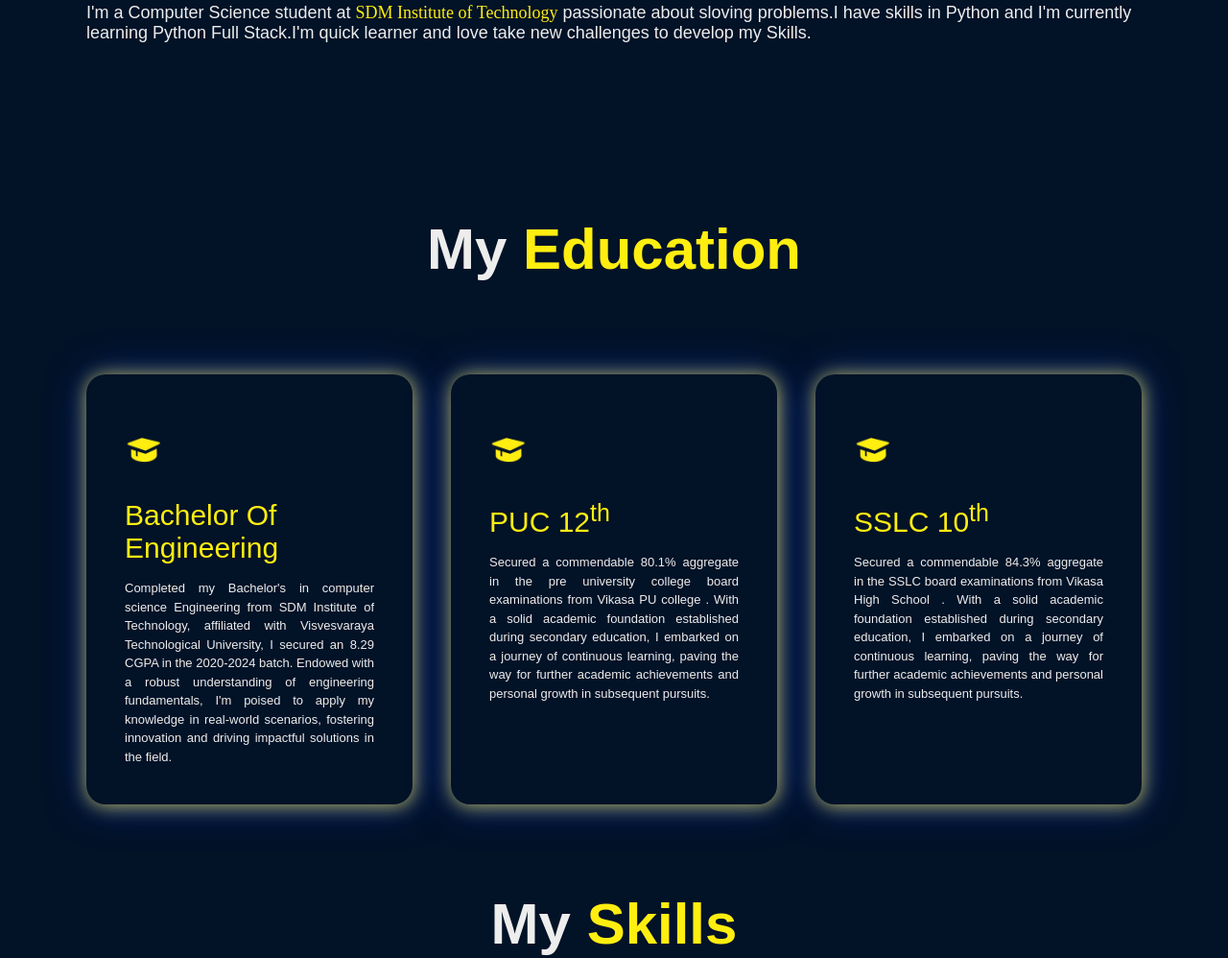
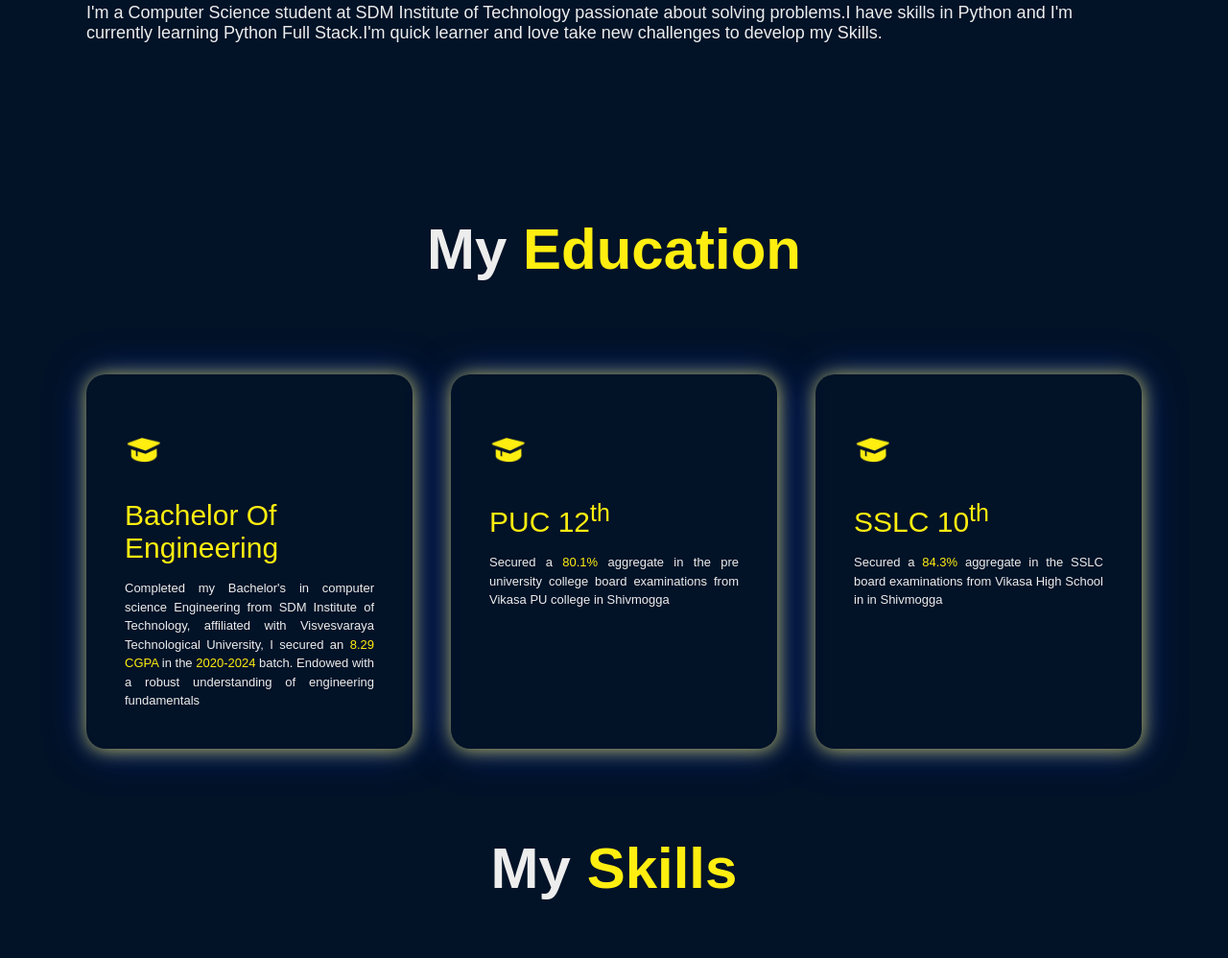
Before and after one commit to Darshancs777/darshancs777.github.io, a plain HTML site: page index.html in a window 1280 px wide. Shown: the part 1052-2050 px from the top of the page at 96% size. Drawn offline with nearby package versions, Linux system fonts and the light colour scheme; a script that the page names is missing.

Commit message:
added more information on index page

```diff
--- a/index.html
+++ b/index.html
@@ -59,7 +59,7 @@
             <div class="container">
                 <h1 class="sub-title">About <span>Me</span></h1>
                 <div class="services-list">
-                    <p style="font-size: large;">I'm a Computer Science student at <span style="color: #ffee10; font-family: 'Times New Roman', Times, serif;font-size: large  ;">SDM Institute of Technology</span> passionate about sloving problems.I have skills in Python and I'm currently learning  Python Full Stack.I'm quick learner and love take new challenges to develop my Skills.</p>
+                    <p style="font-size: large;">I'm a Computer Science student at SDM Institute of Technology passionate about solving problems.I have skills in Python and I'm currently learning  Python Full Stack.I'm quick learner and love take new challenges to develop my Skills.</p>
 
                 </div>
             </div>
@@ -76,28 +76,23 @@
                         <h2 style='color:#ffee10'>Bachelor Of Engineering</h2>
                         <p>Completed my Bachelor's in computer science Engineering from SDM Institute
                             of Technology, affiliated with  Visvesvaraya Technological University, I secured an
-                            8.29 CGPA in the 2020-2024 batch. Endowed with a robust understanding of engineering
-                            fundamentals, I'm poised to apply my knowledge in real-world scenarios, fostering innovation
-                            and driving impactful solutions in the field. </p>
+                           <span style="color: #ffee10;">8.29 CGPA</span>  in the <span style="color: #ffee10;">2020-2024</span> batch. Endowed with a robust understanding of engineering
+                            fundamentals </p>
 
                     </div>
                     <div>
                         <i class='bx bxs-graduation bx-tada' style='color:#ffee10' ></i>
                         <h2 style='color:#ffee10'>PUC 12<sup>th</sup></h2>
-                        <p><p>Secured a commendable 80.1% aggregate in the pre university college board examinations from Vikasa PU college
-                            . With a solid academic foundation established during secondary education, I embarked
-                                on a journey of continuous learning, paving the way for further academic achievements and
-                                personal growth in subsequent pursuits.</p>
+                        <p><p>Secured a <span style="color: #ffee10;">80.1%</span> aggregate in the pre university college board examinations from Vikasa PU college in Shivmogga
+                            </p>
                         </p>
 
                     </div>
                     <div>
                         <i class='bx bxs-graduation bx-tada' style='color:#ffee10' ></i>
                         <h2 style='color:#ffee10'>SSLC 10<sup>th</sup></h2>
-                        <p>Secured a commendable 84.3% aggregate in the SSLC board examinations from Vikasa High School
-                        . With a solid academic foundation established during secondary education, I embarked
-                            on a journey of continuous learning, paving the way for further academic achievements and
-                            personal growth in subsequent pursuits.</p>
+                        <p>Secured a <span style="color: #ffee10;">84.3% </span>aggregate in the SSLC board examinations from Vikasa High School in in Shivmogga
+                        </p>
 
                     </div>
                 </div>
@@ -115,6 +110,12 @@
             <span><i style="color: #147bbc;" class='bx bxl-css3'></i>CSS</span>
             <span><i style="color: #b0bc1e;" class='bx bxl-javascript'></i>javascript</span>
             <span><i style="color: #007396;" class='bx bxl-python'></i>python</span>
+
+
+
+
+
+
 
 
 
```
